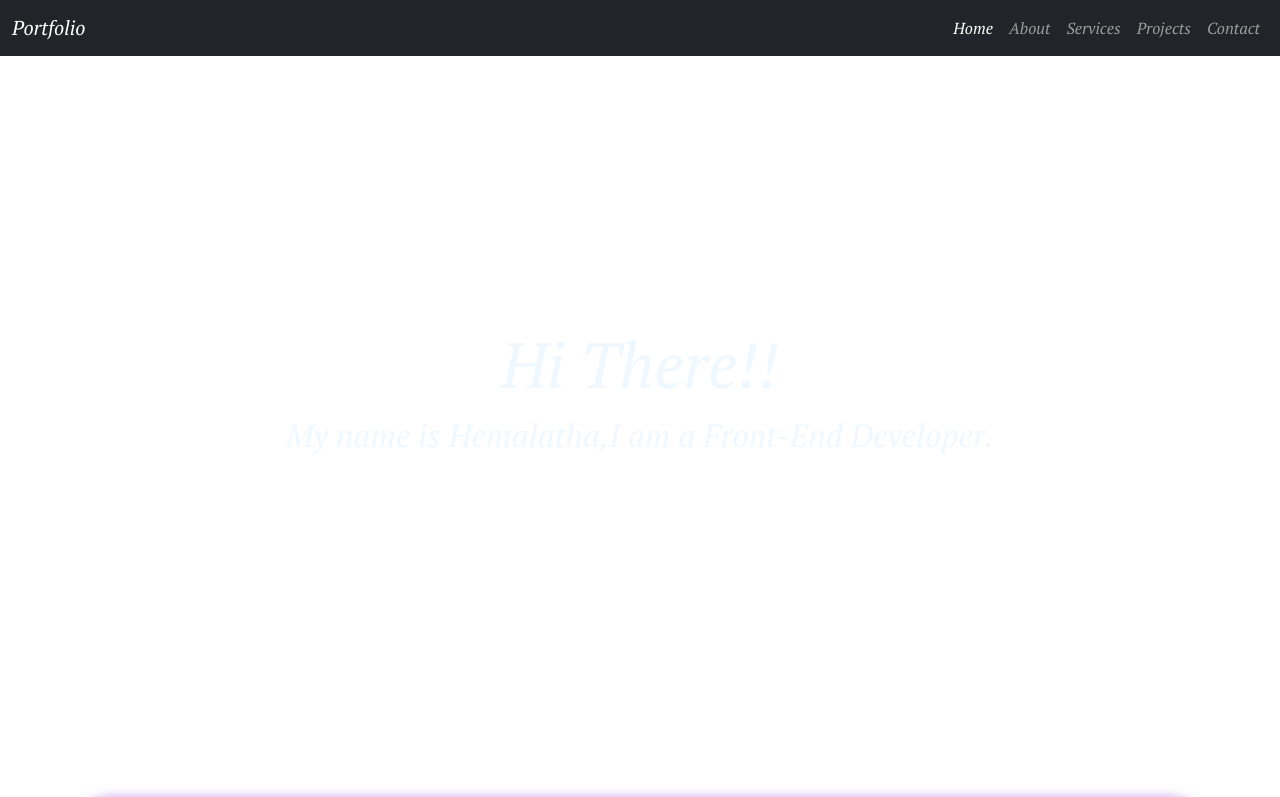
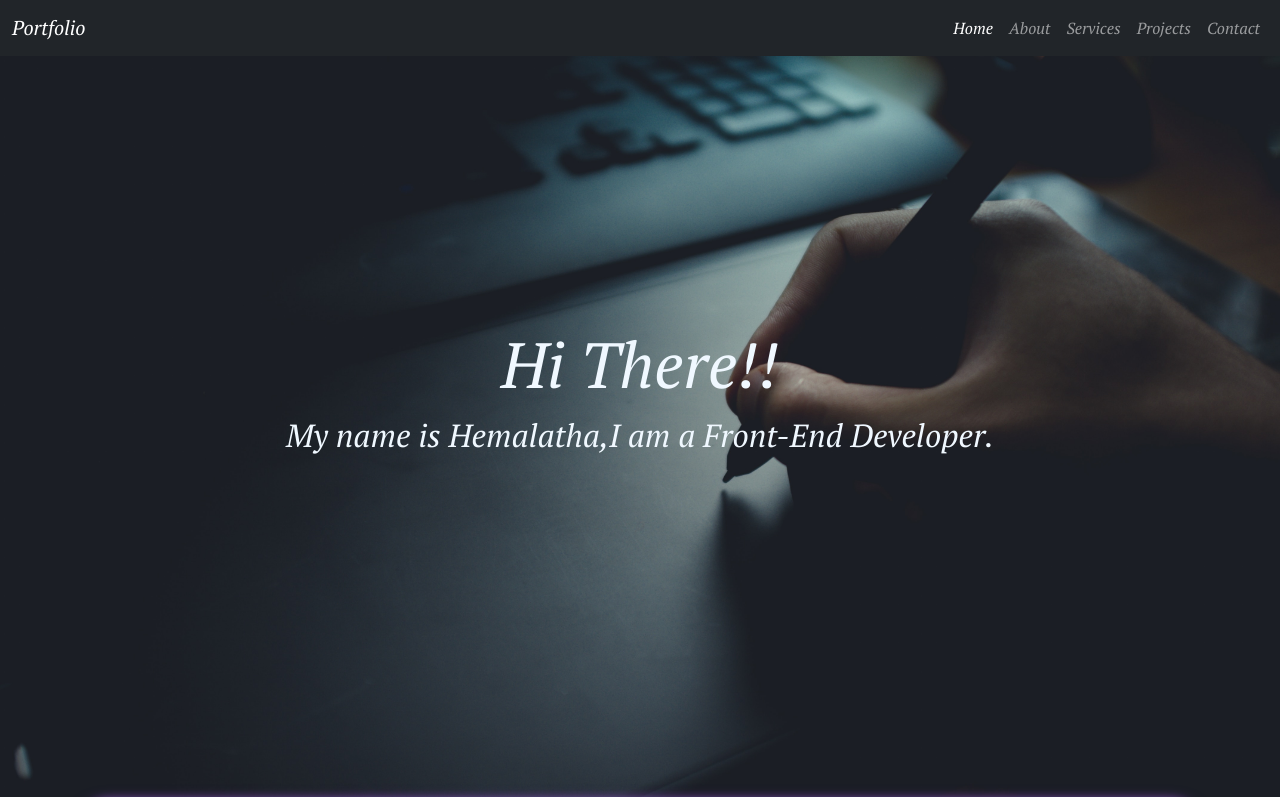
Before and after one commit to Hemalatha-Gorli/Portfolio, a plain HTML site: page index.html in a window 1280 px wide. Shown: the top 797 px of the page. Drawn offline with nearby package versions, Linux system fonts and the light colour scheme; the site is published under a folder, as on GitHub Pages, so addresses that start at the root find nothing.

Commit message:
Update style.css

```diff
--- a/css/style.css
+++ b/css/style.css
@@ -4,7 +4,7 @@
 }
 .bannerBgImg{
     height:100vh;
-    background-image: url('/images/bannerImg.jpg');
+    background-image: url('../images/bannerImg.jpg');
     background-size: cover;
     position: relative;
 }
```
